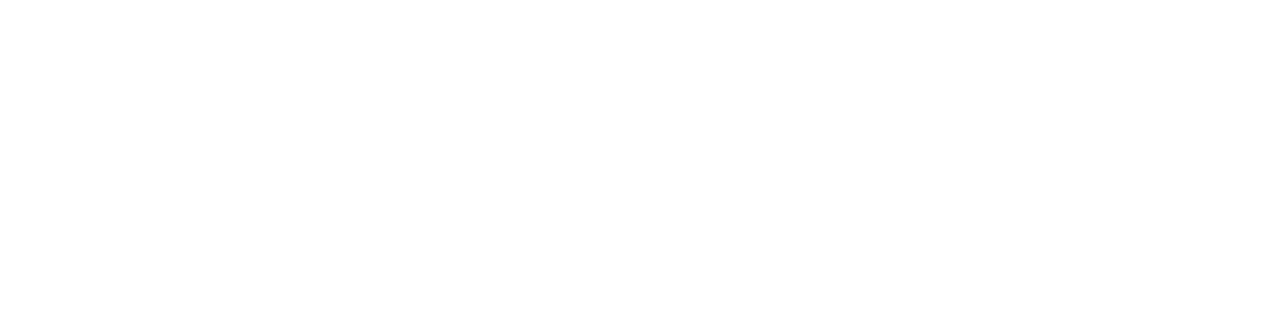
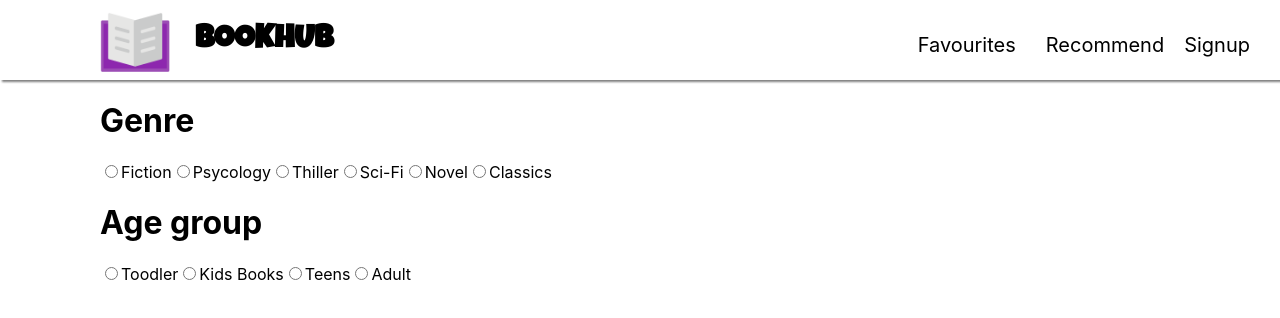
Before and after one commit to BalasubramanyamDB/BookHub, a React (Create React App) app in the folder frontend/: page /recommend in a window 1280 px wide. Before the commit this address had no page. Shown: the top 318 px of the page. Built offline with nearby package versions, Linux system fonts and the light colour scheme; no server answers.

Commit message:
recommendation update

```diff
--- a/frontend/src/App.js
+++ b/frontend/src/App.js
@@ -6,19 +6,18 @@
 import Landing from './components/Landingpage/Landing';
 import Signup from './components/Signup/Signup';
 import Card from './components/Card/Card';
-// import Recommend from './components/Recommendation/Recommend';
 import Fav from './components/Fav/Fav';
+import Recommend from './components/Recommendation/Recommend';
 function App() {
   return (
     <BrowserRouter>
      <Routes>
       <Route path='/' element={<Homepage></Homepage>}></Route>
-      {/* <Route path='/exp' element={<Exp></Exp>}></Route> */}
       <Route path='/card/:name' element={<Card></Card>}></Route>
       <Route path='/home' element={<Landing></Landing>}></Route>
       <Route path='/signup' element={<Signup></Signup>}></Route>
       <Route path='/login' element={<Login></Login>}></Route>
-      {/* <Route path='/recommend' element={<Recommend></Recommend>}></Route> */}
+      <Route path='/recommend' element={<Recommend></Recommend>}></Route>
       <Route path='/fav' element={<Fav></Fav>}></Route>
 
      </Routes>
--- a/frontend/src/components/Modal/Modal.jsx
+++ b/frontend/src/components/Modal/Modal.jsx
@@ -13,7 +13,7 @@
     let rating = (item.volumeInfo.rating )
     let id = item.id
     if (rating === undefined){
-        rating = id // need to change
+        rating = 'N/A'// need to change
     }
     let category = item.volumeInfo.category
     if (category === undefined){
--- a/frontend/src/components/Navhome/Navhome.jsx
+++ b/frontend/src/components/Navhome/Navhome.jsx
@@ -36,7 +36,7 @@
 
             <Link to='/fav' className="bookhub-right"> <p>Favourites</p> </Link>
             {/* <Link to='/' className="bookhub-right"> <p>Cart</p> </Link> */}
-            <Link to='/' className="bookhub-right"> <p>Recommend</p> </Link>
+            <Link to='/recommend' className="bookhub-right"> <p>Recommend</p> </Link>
             {!user && (<div> <Link to='/signup' className="bookhub-right"><p>Signup</p></Link></div>)}
             {user && (<div> <span>{user.email}</span> <button onClick={handleClick}>Log out</button></div>)}
         </div>
--- /dev/null
+++ b/frontend/src/components/Recommendation/Recommend.css
@@ -0,0 +1,3 @@
+.choices{
+    margin-left: 100px;
+}
--- a/frontend/src/components/Recommendation/Recommend.jsx
+++ b/frontend/src/components/Recommendation/Recommend.jsx
@@ -1,10 +1,108 @@
-import React from 'react'
+import React, { useEffect } from 'react'
 import Navbar from '../Navbar/Navbar'
+import { useState } from 'react'
+import axios from 'axios'
+import '../Card/Card.css';
+import Modal from "../Modal/Modal";
+import '../Recommendation/Recommend.css'
 
 const Recommend = () => {
+      const[radioInput,setRadio] = useState('best books')
+      const [bookData,setData]=useState([]);
+
+      const handleChange = (e) =>{
+        setRadio(e.target.value)
+      }
+      console.log(radioInput)
+
+      useEffect(()=>{
+        searchBook(radioInput)
+      },[radioInput])
+      const searchBook=(book)=>{
+        axios.get('https://www.googleapis.com/books/v1/volumes?q='+book+'&key=AIzaSyAz2OF9CJyNsnyWBn8OR8ludDeYnP93vMM'+'&maxResults=40').then(console.log('fetched'))
+        .then(res=>setData(res.data.items))
+        .catch(err=>console.log(err))
+  }
+
+  const [show,setShow]=useState(false);
+  const [bookItem,setItem]=useState();
+
+
+
   return (
     <div>
         <Navbar></Navbar>
+        <div className="choices">
+        <label>
+          <h1>Genre</h1>
+          <input type="radio" value=" best Fiction" checked={radioInput === 'Fiction'} onChange={handleChange}/>
+          Fiction
+        </label>
+        <label>
+          <input type="radio" value="psycology" checked={radioInput === 'psycology'} onChange={handleChange}/>
+          Psycology
+        </label>
+        <label>
+          <input type="radio" value="Thiller" checked={radioInput === 'Thiller'} onChange={handleChange}/>
+          Thiller
+        </label>
+        <label>
+          <input type="radio" value="Sci-fi" checked={radioInput === 'Sci-Fi'} onChange={handleChange}/>
+          Sci-Fi
+        </label>
+        <label>
+          <input type="radio" value="Novel" checked={radioInput === 'Novel'} onChange={handleChange}/>
+          Novel
+        </label>
+        <label>
+          <input type="radio" value="classics" checked={radioInput === 'classics'} onChange={handleChange}/>
+          Classics
+        </label>
+        <h1>Age group</h1>
+        <label>
+          <input type="radio" value="toodler" checked={radioInput === 'toodler'} onChange={handleChange}/>
+          Toodler
+        </label>
+        <label>
+          <input type="radio" value="kids" checked={radioInput === 'kids'} onChange={handleChange}/>
+          Kids Books
+        </label>
+        <label>
+          <input type="radio" value="Teen" checked={radioInput === 'Teen'} onChange={handleChange}/>
+          Teens
+        </label>
+        <label>
+          <input type="radio" value="history" checked={radioInput === 'history'} onChange={handleChange}/>
+          Adult
+        </label>
+        </div>
+
+        <div className="book-container">
+            {
+
+
+                bookData.map((item) => {
+                    <>key={item.id}</>
+                    let thumbnail=item.volumeInfo.imageLinks && item.volumeInfo.imageLinks.smallThumbnail;
+                    let amount=item.saleInfo.listPrice && item.saleInfo.listPrice.amount;
+                    if(thumbnail!== undefined && amount !==undefined)
+                    {
+                        return (
+                            <div className ="container">
+                            <div className="card" onClick={()=>{setShow(true);setItem(item)}}>
+                                <img src = {thumbnail} alt="" />
+                                <div className="bottom">
+                                    <div className ="title" ><h3 >{item.volumeInfo.title}</h3></div>
+                                    <a href={item.volumeInfo.previewLink}><button>Read now</button></a>
+
+                                </div>
+                            </div>
+                              <Modal show={show} item={bookItem} onClose={()=>setShow(false)}/>
+                            </div>
+                        )
+                    }
+                })
+            }</div>
     </div>
   )
 }
```
Also changed, not shown: frontend/src/components/Explore/Expcard.css (deleted, +0 -54 lines), frontend/src/components/Explore/Expcard.jsx (deleted, +0 -53 lines).
